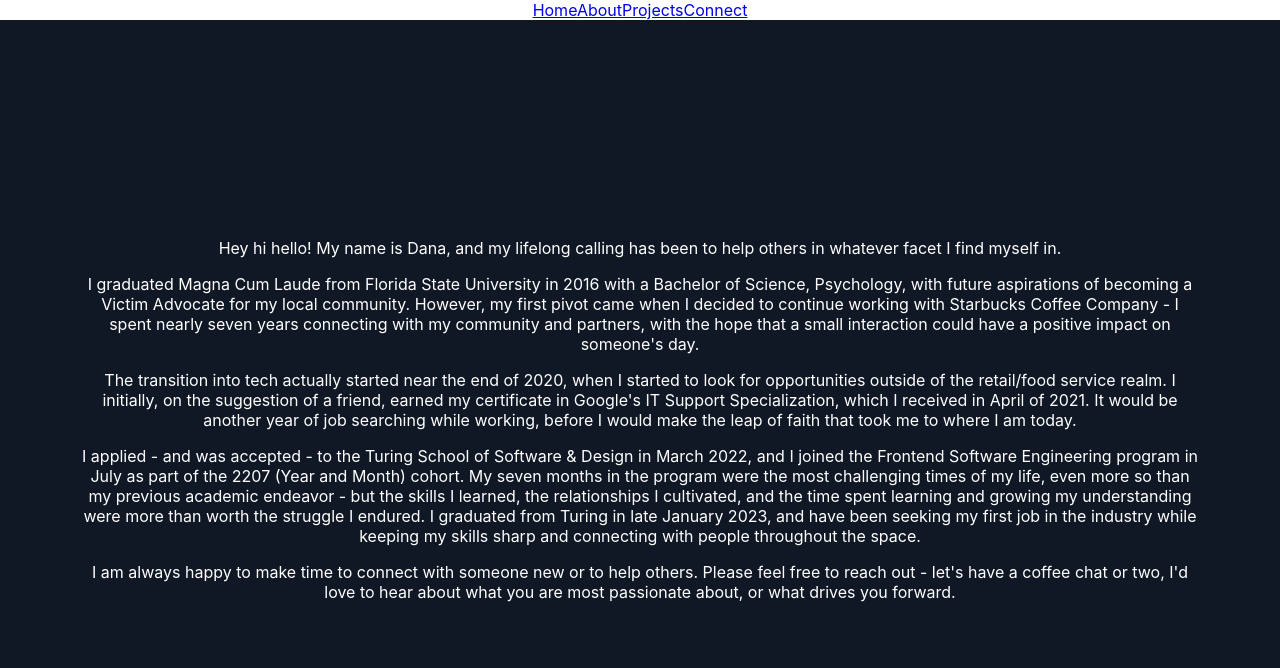
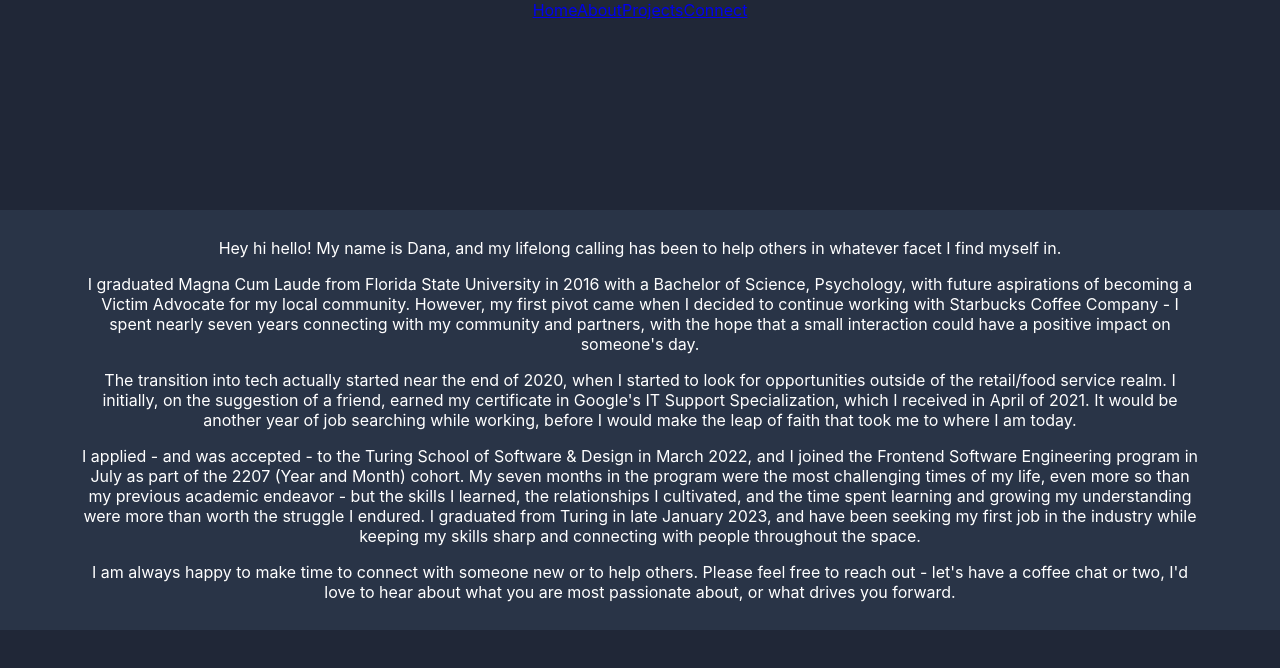
Before and after one commit to danalchapman/portfolio, a React (Create React App) app: page /about in a window 1280 px wide. Shown: the top 668 px of the page. Built offline with nearby package versions, Linux system fonts and the light colour scheme.

Commit message:
Adjust minor css

```diff
--- a/src/Components/About/About.css
+++ b/src/Components/About/About.css
@@ -1,6 +1,6 @@
 .about-container {
     align-items: center;
-    background-color: #101725;
+    background-color: #202737;
     color: white;
     display: flex;
     height: 100vh;
@@ -8,5 +8,6 @@
 }
 
 .about-text {
+    background-color: #293447;
     padding: .75rem 5rem;
 }
--- a/src/Components/Connect/Connect.css
+++ b/src/Components/Connect/Connect.css
@@ -1,6 +1,6 @@
 .connect-container {
     align-items: center;
-    background-color: #101725;
+    background-color: #202737;
     display: flex;
     height: 100vh;
     justify-content: center;
--- a/src/Components/Home/Home.css
+++ b/src/Components/Home/Home.css
@@ -1,14 +1,8 @@
 .home-container {
     align-items: center;
-    background-color: #101725;
+    background-color: #202737;
     color: white;
     display: flex;
     height: 100vh;
     justify-content: center;
 }
-
-.header-img {
-    border-radius: 2rem;
-    box-shadow: rgb(255, 255, 255) 0px 0px 30px;
-    width: 90vw;
-}
--- a/src/Components/Nav/Nav.css
+++ b/src/Components/Nav/Nav.css
@@ -1,3 +1,4 @@
 .nav-container {
+    background-color: #202737;
     text-align: center;
 }
--- a/src/Components/ProjectCard/ProjectCard.css
+++ b/src/Components/ProjectCard/ProjectCard.css
@@ -1,3 +1,4 @@
 .project-card {
-
+    background-color: #293447;
+    margin: .5rem;
 }
--- a/src/Components/Projects/Projects.css
+++ b/src/Components/Projects/Projects.css
@@ -1,6 +1,6 @@
 .projects-container {
     align-items: center;
-    background-color: #101725;
+    background-color: #202737;
     color: white;
     display: flex;
     height: 100vh;
```
